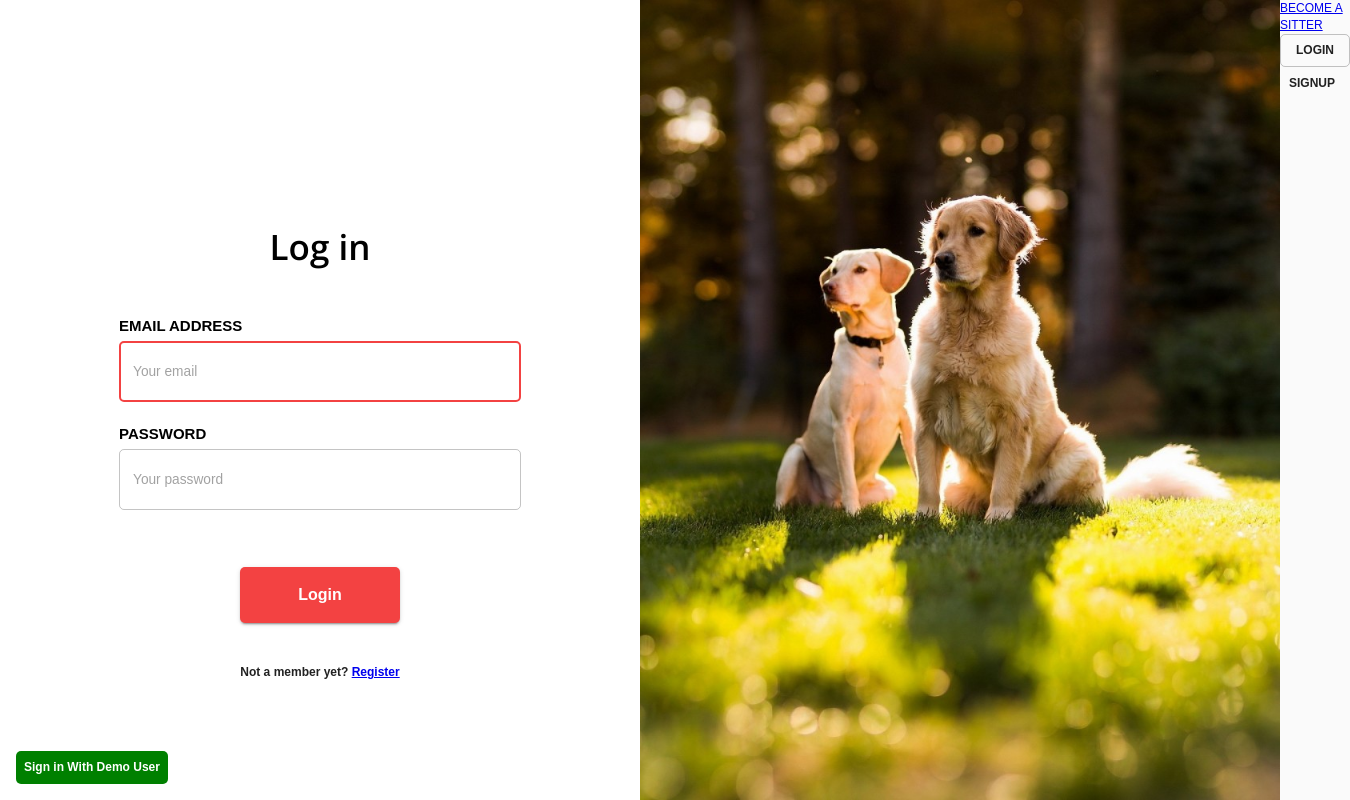
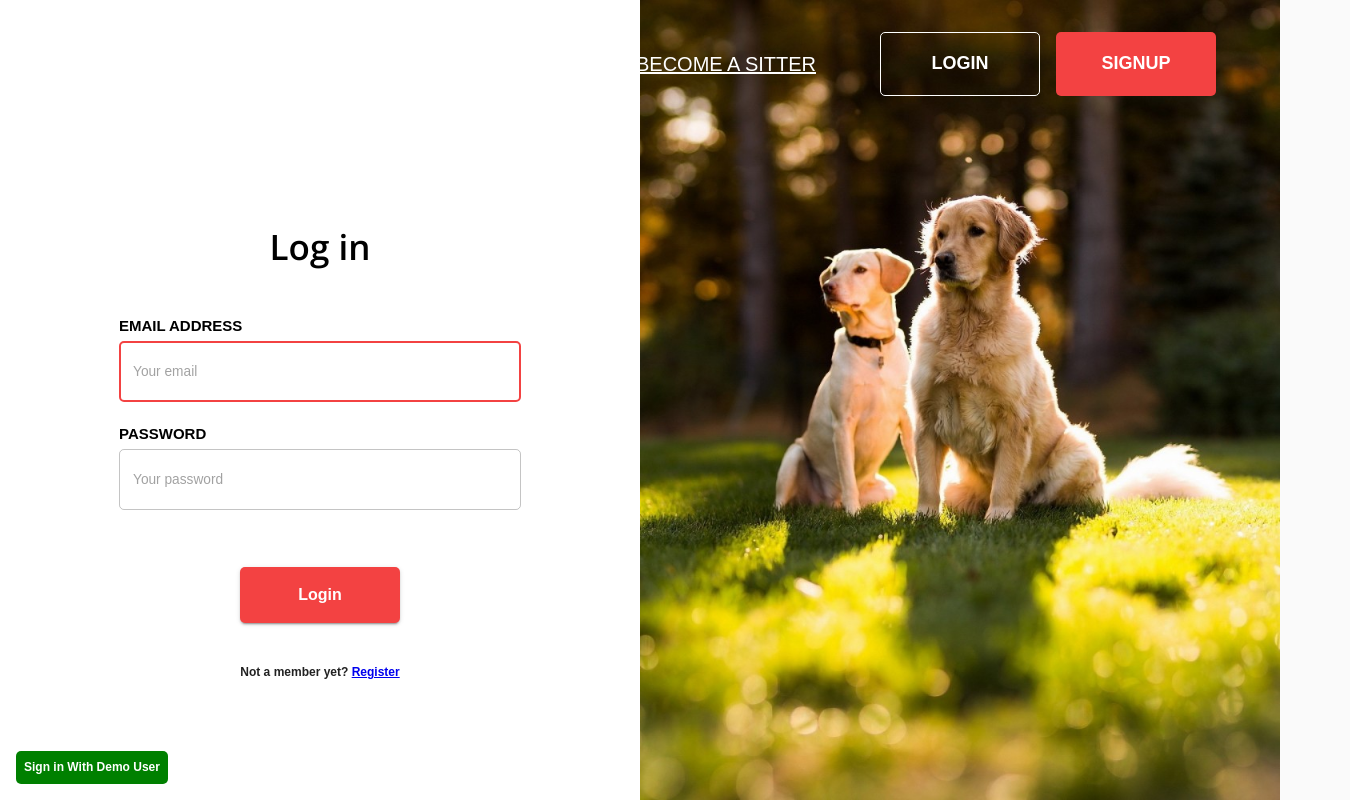
Before and after one commit to hatchways/team-corgi, a React (Create React App) app in the folder client/: page /login in a window 1280 px wide. Shown: the whole page, 1350 px wide, since content can reach past the window. Built offline with nearby package versions, Linux system fonts and the light colour scheme; no server answers.

Commit message:
restarting PC - commit to backup

```diff
--- /dev/null
+++ b/client/src/components/LandingPageBar/LandingPageBar.tsx
@@ -0,0 +1,34 @@
+import Box from '@material-ui/core/Box';
+import Button from '@material-ui/core/Button';
+import { Link } from 'react-router-dom';
+import { JsxEmit } from 'typescript';
+import useStyles from './useStyles';
+
+
+interface Props {
+    signupLink: string;
+    loginLink: string;
+    sitterLink: string;
+}
+
+const LandingPageBar = ({ signupLink, loginLink, sitterLink}: Props) : JSX.Element => {
+    const classes = useStyles();
+
+    return (
+        <Box className={classes.sitterLoginSignup}>
+            <Link to={sitterLink} className={classes.becomeASitterText}>
+                BECOME A SITTER
+            </Link>
+        <Link className={classes.loginButtonText} to={loginLink}>
+          <Button variant="outlined" className={classes.loginButton}>
+                LOGIN
+          </Button>
+        </Link>
+            <Link className={classes.signupButtonText} to={signupLink}>
+            <Button className={classes.signupButton}>SIGNUP</Button>
+        </Link>
+      </Box>
+    );
+};
+
+export default LandingPageBar;
--- /dev/null
+++ b/client/src/components/LandingPageBar/useStyles.ts
@@ -0,0 +1,48 @@
+import { makeStyles } from '@material-ui/core/styles';
+import { theme } from '../../themes/theme';
+
+const useStyles = makeStyles(() => ({
+    sitterLoginSignup: {
+    position: 'fixed',
+    display: 'flex',
+    flexDirection: 'row',
+    marginTop: '2rem',
+    marginRight: '4rem',
+    right: 0,
+    top: 0,
+    },
+    becomeASitterText: {
+    alignSelf: 'center',
+    fontSize: 20,
+    color: 'white',
+    marginRight: '4rem',
+    },
+    signupButton: {
+      marginLeft: '1rem',
+      width: '10rem',
+      height: '4rem',
+      backgroundColor: theme.palette.primary.main,
+      color: 'white',
+      fontSize: 18,
+      fontWeight: 600,
+    },
+    signupButtonText: {
+      color: 'white',
+      textDecoration: 'none',
+    },
+    loginButton: {
+      color: 'white',
+      border: '1px solid',
+      borderColor: 'white',
+      width: '10rem',
+      height: '4rem',
+      fontSize: 18,
+      fontWeight: 600,
+    },
+    loginButtonText: {
+      color: 'white',
+      textDecoration: 'none',
+    },
+}));
+
+export default useStyles;
--- a/client/src/pages/Login/Login.tsx
+++ b/client/src/pages/Login/Login.tsx
@@ -13,6 +13,7 @@ import { useAuth } from '../../context/useAuthContext';
 import { useSnackBar } from '../../context/useSnackbarContext';
 import { Button } from '@material-ui/core';
 import dogs from '../../Images/goldenRetrievers.jpg';
+import LandingPageBar from '../../components/LandingPageBar/LandingPageBar';
 
 export default function Login(): JSX.Element {
   const classes = useStyles();
@@ -76,19 +77,7 @@ export default function Login(): JSX.Element {
         </Box>
       </Grid>
       <img className={classes.dogs} src={dogs} />
-      <Box className={classes.sitterLoginSignup}>
-        <Link to="/signup" className={classes.becomeASitterText}>
-          BECOME A SITTER
-        </Link>
-        <Link className={classes.loginButtonText} to="/login">
-          <Button variant="outlined" className={classes.loginButton}>
-            LOGIN
-          </Button>
-        </Link>
-        <Link className={classes.signupButtonText} to="/signup">
-          <Button className={classes.signupButton}>SIGNUP</Button>
-        </Link>
-      </Box>
+      <LandingPageBar signupLink="/signup" loginLink="/login" sitterLink="/signup"></LandingPageBar>
     </Grid>
   );
 }
```
